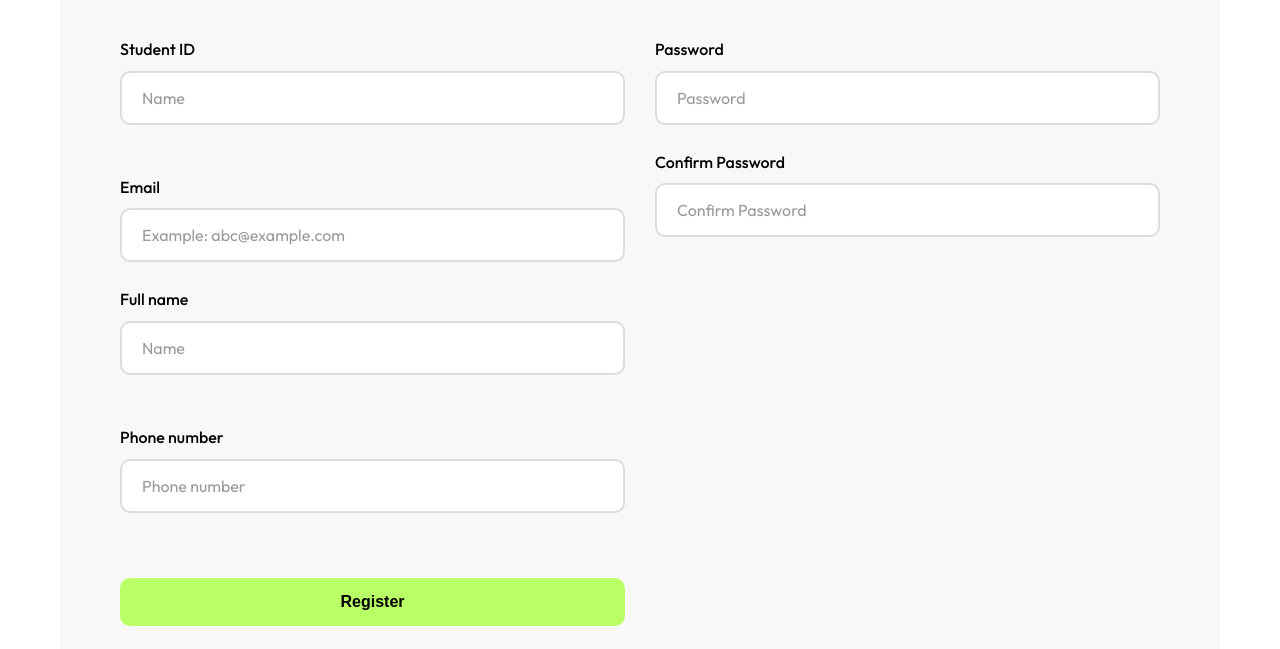
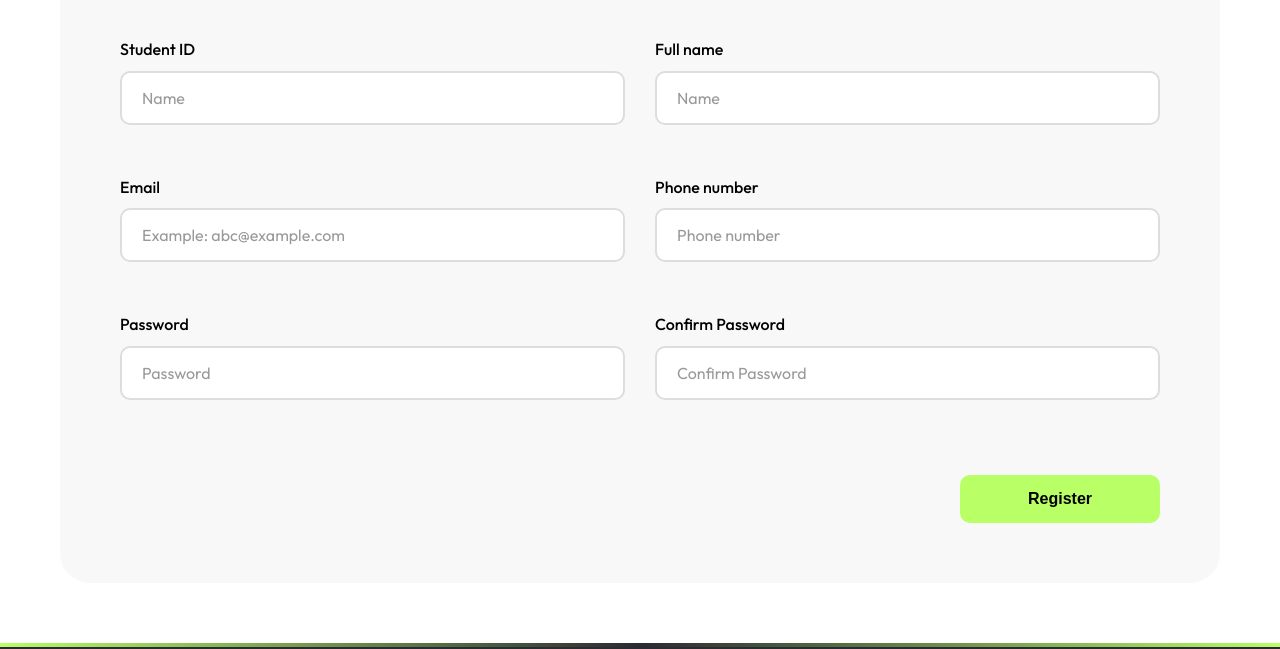
Before and after one commit to DuyNguyen118/ReRover-FE, a website: page frontend/register.html in a window 1280 px wide. Shown: the part 303-952 px from the top of the page. Drawn offline with Linux system fonts and the light colour scheme.

Commit message:
fix: adjust styles for register

```diff
--- a/frontend/styles/register.css
+++ b/frontend/styles/register.css
@@ -21,15 +21,32 @@
 }
 
 .register-form {
-    display: grid;
-    grid-template-columns: 1fr 1fr;
+    display: flex;
+    flex-direction: column;
+    gap: 25px;
+}
+
+.form-row {
+    display: flex;
     gap: 30px;
+    width: 100%;
 }
 
 .form-column {
     display: flex;
     flex-direction: column;
     gap: 25px;
+    flex: 1;
+}
+
+.password-row {
+    display: flex;
+    gap: 30px;
+    width: 100%;
+}
+
+.password-row .form-group {
+    flex: 1;
 }
 
 .register-btn {
@@ -43,7 +60,9 @@
     cursor: pointer;
     transition: background 0.3s ease;
     width: 100%;
-    margin-top: 10px;
+    margin-top: 25px;
+    max-width: 200px;
+    align-self: flex-end;
 }
 
 .register-btn:hover {
```
